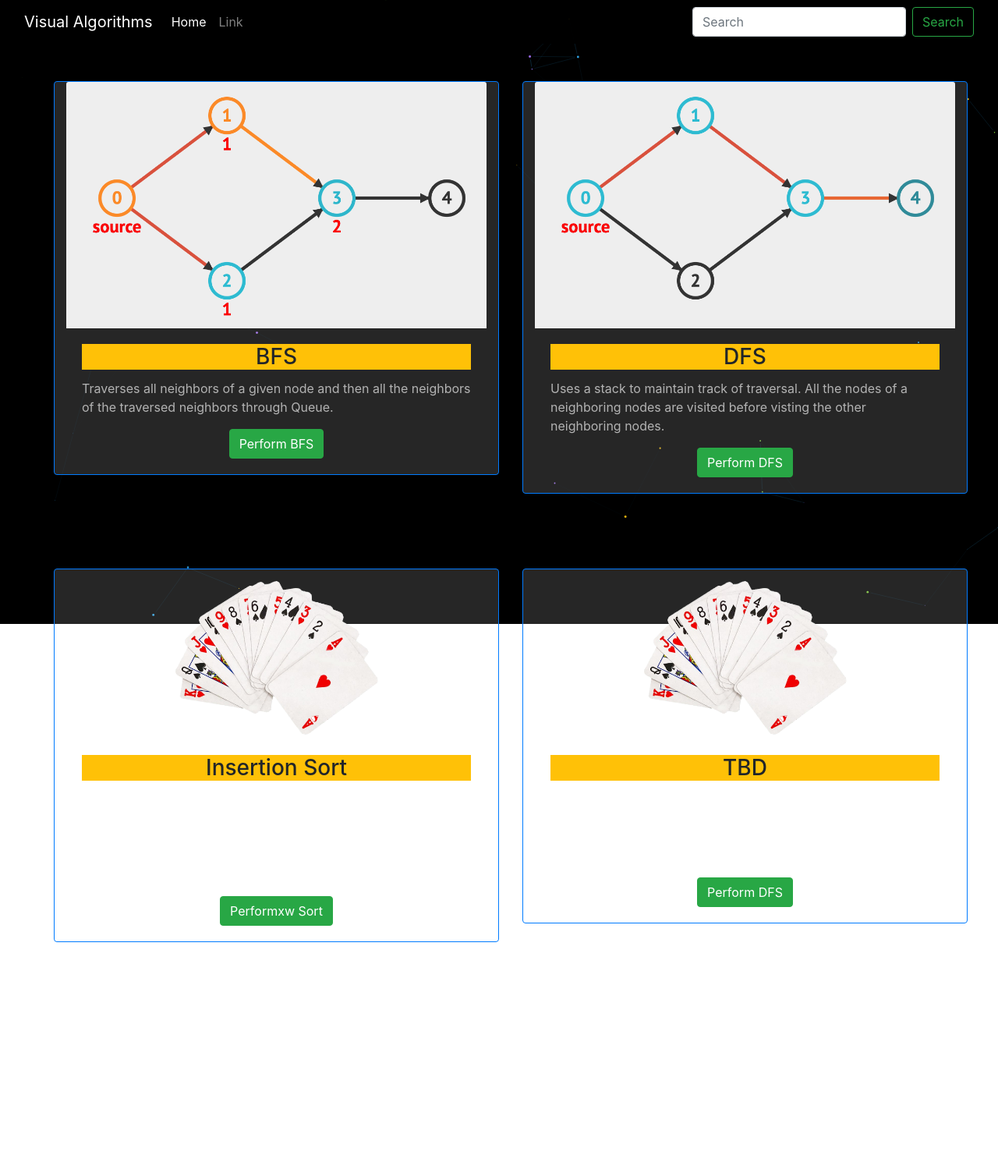
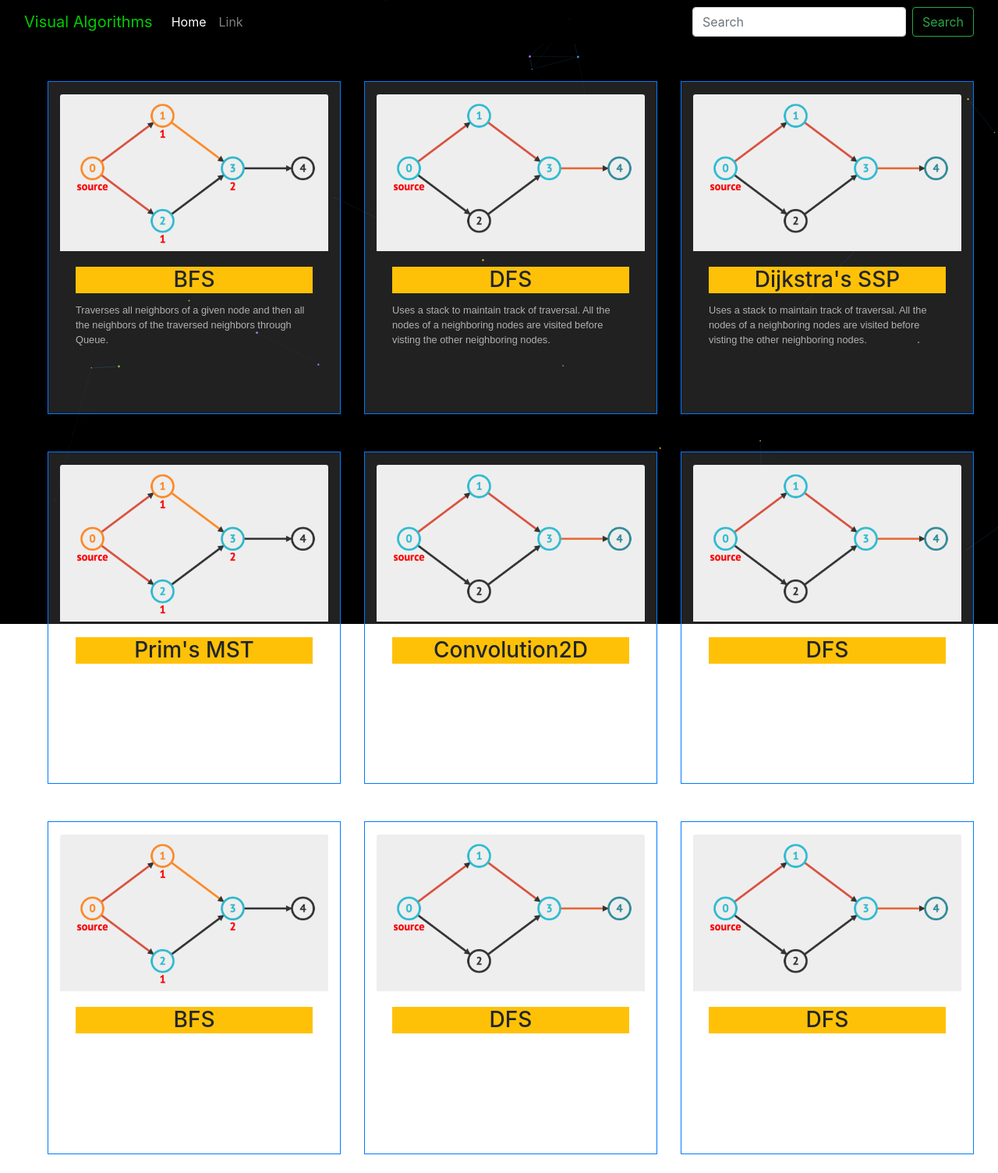
Before and after one commit to shubhamdhingra38/Visual-Algorithms, a Django app: page /home/ in a window 1280 px wide. Shown: the whole page at 78% size. Before the commit the page ends 1208 px from the top, so only its background shows below. Run offline with Django 3.2, Linux system fonts and the light colour scheme; some libraries are stand-ins or nearby versions.

Commit message:
added more algorithms, improved convolution

```diff
--- a/main/static/main/graphviz.js
+++ b/main/static/main/graphviz.js
@@ -345,9 +345,6 @@ function draw() {
       strokeWeight(4);
     vertices[i].display();
   }
-
-  //TODO
-  //debug info, useful errors to users such as where node cannot be placed
 }
 
 
--- a/main/static/main/style_home.css
+++ b/main/static/main/style_home.css
@@ -1,32 +1,26 @@
 .navbar {
-    background-color: rgba(0, 0, 0, 0.95);
+    background-color: rgba(0, 0, 0, 0.9);
 }
 
 .card {
-    background-color: rgba(255, 255, 255, 0.15);
+    background-color: rgba(255, 255, 255, 0.13);
 }
 
 .card:hover {
     transition-duration: 1s;
     transition-timing-function: cubic-bezier(0.175, 0.885, 0.32, 1.275);
-    border-radius: 10%;
-
+    border-radius: 5%;
     transform: scale(1.05);
 }
 
 .card:not(:hover) {
-    transition-duration: 1s;
-    transition-timing-function: cubic-bezier(0.6, 0.04, 0.98, 0.335) border-radius: 0%;
+    transition-duration: 0.7s;
+    transition-timing-function: cubic-bezier(0.6, 0.04, 0.98, 0.335);
+    border-radius: 0%;
 }
 
 .card .text-muted {
     color: rgba(255, 255, 255, 0.65) !important;
-}
-
-.card-body:hover {
-    transition-duration: 1s;
-    transition-timing-function: linear;
-    background-color: rgba(15, 13, 13, 0.15);
 }
 
 .card-body:hover>.card-title {
@@ -34,9 +28,9 @@
     transition-duration: 0.5s;
     transition-timing-function: linear;
     box-shadow:
-        1px 1px whitesmoke,
-        2px 2px whitesmoke,
-        3px 3px whitesmoke;
+        1px 4px black,
+        2px 4px black,
+        3px 4px black;
 }
 
 .card-body:hover>.card-text {
@@ -51,13 +45,11 @@
     max-width: 200px;
 }
 
-
-
 #particles-js {
     width: 100%;
     height: 100%;
     position: fixed;
-    background-color: #000;
+    background-color: black;
     background-size: cover;
     background-repeat: no-repeat;
 }
@@ -78,3 +70,11 @@
     display: flex;
     align-items: center;
 }
+#navbar-brand{
+    color: rgba(0, 255, 0, 0.8);
+}
+
+p{
+    font-size: 0.8rem;
+    font-family: Arial, Helvetica, sans-serif;
+}
--- a/main/templates/main/home.htm
+++ b/main/templates/main/home.htm
@@ -4,60 +4,115 @@
 <title>Visual Algorithms</title>
 {% endblock heading %}
 {% block body %}
+
+
 <!-- Cards -->
-<!-- Row 1 -->
-<div class="card-deck mx-4 ">
-  <div class="col-xs-12 col-md-12 col-lg-6">
-    <div class="my-5 card w-100 border-primary col-sm-12" style="width: 100px;">
-      <img class="card-img-top" src="{% static 'main/images/BFS.png' %}" alt="">
+<div class="card-deck mx-3">
+  <!-- Row 1 -->
+  <div class="col-xs-12 col-md-6 col-lg-4 mb-5">
+    <div class="mt-5 card border-primary col-sm-12 h-100">
+      <img class="card-img-top mt-3" src="{% static 'main/images/BFS.png' %}" alt="">
       <div class="card-body text-center d-flex flex-column">
         <h3 class="card-title bg-warning">BFS</h3>
         <p class="card-text text-muted text-left">Traverses all neighbors of a given node and then all the
           neighbors of the traversed neighbors through Queue.</p>
-        <a href="{% url 'bfs_visual' %}" class="btn mt-auto btn-success stretched-link">Perform BFS</a>
+        <a href="{% url 'bfs_visual' %}" class="stretched-link"></a>
       </div>
     </div>
   </div>
-  <div class="col-xs-12 col-md-12 col-lg-6">
-    <div class="my-5 card w-100 border-primary col-sm-12" style="width: 100px;">
-      <img class="card-img-top" src="{% static 'main/images/DFS.png' %}" alt="">
+  <div class="col-xs-12 col-md-6 col-lg-4 mb-5">
+    <div class="mt-5 card border-primary col-sm-12 h-100">
+      <img class="card-img-top mt-3" src="{% static 'main/images/DFS.png' %}" alt="">
+      <div class="card-body text-center d-flex flex-column">
+        <h3 class="card-title bg-warning">DFS</h3>
+        <p class="card-text text-muted text-left">Uses a stack to maintain track of traversal. All the nodes of a
+          neighboring nodes are visited before visting the other neighboring nodes.</p>
+        <a href="{% url 'dfs_visual' %}" class="stretched-link"></a>
+      </div>
+    </div>
+  </div>
+  <div class="col-xs-12 col-md-6 col-lg-4 mb-5">
+    <div class="mt-5 card border-primary col-sm-12 h-100">
+      <img class="card-img-top mt-3" src="{% static 'main/images/DFS.png' %}" alt="">
+      <div class="card-body text-center d-flex flex-column">
+        <h3 class="card-title bg-warning">Dijkstra's SSP</h3>
+        <p class="card-text text-muted text-left">Uses a stack to maintain track of traversal. All the nodes of a
+          neighboring nodes are visited before visting the other neighboring nodes. </p>
+        <a href="{% url 'dijkstra' %}" class="stretched-link"></a>
+      </div>
+    </div>
+  </div>
+
+  <!-- Row 2 -->
+  <div class="col-xs-12 col-md-6 col-lg-4 mb-5">
+    <div class="mt-5 card border-primary col-sm-12 h-100">
+      <img class="card-img-top mt-3" src="{% static 'main/images/BFS.png' %}" alt="">
+      <div class="card-body text-center d-flex flex-column">
+        <h3 class="card-title bg-warning">Prim's MST</h3>
+        <p class="card-text text-muted text-left">Traverses all neighbors of a given node and then all the
+          neighbors of the traversed neighbors through Queue.</p>
+        <a href="{% url 'prims_mst' %}" class="stretched-link"></a>
+      </div>
+    </div>
+  </div>
+  <div class="col-xs-12 col-md-6 col-lg-4 mb-5">
+    <div class="mt-5 card border-primary col-sm-12 h-100">
+      <img class="card-img-top mt-3" src="{% static 'main/images/DFS.png' %}" alt="">
+      <div class="card-body text-center d-flex flex-column">
+        <h3 class="card-title bg-warning">Convolution2D</h3>
+        <p class="card-text text-muted text-left">Uses a stack to maintain track of traversal. All the nodes of a
+          neighboring nodes are visited before visting the other neighboring nodes.</p>
+        <a href="{% url 'convolution' %}" class="stretched-link"></a>
+      </div>
+    </div>
+  </div>
+  <div class="col-xs-12 col-md-6 col-lg-4 mb-5">
+    <div class="mt-5 card border-primary col-sm-12 h-100">
+      <img class="card-img-top mt-3" src="{% static 'main/images/DFS.png' %}" alt="">
       <div class="card-body text-center d-flex flex-column">
         <h3 class="card-title bg-warning">DFS</h3>
         <p class="card-text text-muted text-left">Uses a stack to maintain track of traversal. All the nodes of a
           neighboring nodes are visited before visting the other neighboring nodes. </p>
-        <a href="{% url 'dfs_visual' %}" class="btn mt-auto btn-success stretched-link">Perform DFS</a>
+        <a href="{% url 'dfs_visual' %}" class="stretched-link"></a>
       </div>
     </div>
   </div>
-  <!-- Row 2 -->
-  <div class="card-deck mx-0 ">
-    <div class="col-xs-12 col-md-12 col-lg-6">
-      <div class="my-5 card w-100 border-primary col-sm-12" style="width: 100px">
-        <img class="card-img-top mx-auto" src="{% static 'main/images/Deck.png' %}" alt="" style="width: 50%;">
-        <div class="card-body text-center d-flex flex-column">
-          <h3 class="card-title bg-warning">Insertion Sort</h3>
-          <p class="card-text text-muted text-left">An inplace sorting algorithm which is stable. Worst Case Complexity
-            O(N<sup>2</sup>).
-            Insertion sort is a simple sorting algorithm that builds the final sorted array one item at a time. It is
-            much
-            less efficient on large lists than more advanced algorithms such as quicksort, heapsort, or merge sort.</p>
-          <a href="{% url 'sorting' %}" class="btn mt-auto btn-success stretched-link">Performxw Sort</a>
-        </div>
+
+  <!-- Row 3 -->
+  <div class="col-xs-12 col-md-6 col-lg-4 mb-5">
+    <div class="mt-5 card border-primary col-sm-12 h-100">
+      <img class="card-img-top mt-3" src="{% static 'main/images/BFS.png' %}" alt="">
+      <div class="card-body text-center d-flex flex-column">
+        <h3 class="card-title bg-warning">BFS</h3>
+        <p class="card-text text-muted text-left">Traverses all neighbors of a given node and then all the
+          neighbors of the traversed neighbors through Queue.</p>
+        <a href="{% url 'bfs_visual' %}" class="stretched-link"></a>
       </div>
     </div>
-    <div class="col-xs-12 col-md-12 col-lg-6">
-      <div class="my-5 card w-100 border-primary col-sm-12" style="width: 100px;">
-        <img class="card-img-top mx-auto" src="{% static 'main/images/Deck.png' %}" alt="" style="width: 50%;">
-        <div class="card-body text-center d-flex flex-column">
-          <h3 class="card-title bg-warning">TBD</h3>
-          <p class="card-text text-muted text-left">Lorem ipsum dolor sit amet, consectetur adipisicing elit. Repellat
-            quod voluptatem architecto ipsam, sit dolor? Omnis aut repellendus quia veniam libero! Voluptatibus eos nisi
-            iure ex minus debitis sit facilis? </p>
-          <a href="{% url 'dfs_visual' %}" class="btn mt-auto btn-success stretched-link">Perform DFS</a>
-        </div>
+  </div>
+  <div class="col-xs-12 col-md-6 col-lg-4 mb-5">
+    <div class="mt-5 card border-primary col-sm-12 h-100">
+      <img class="card-img-top mt-3" src="{% static 'main/images/DFS.png' %}" alt="">
+      <div class="card-body text-center d-flex flex-column">
+        <h3 class="card-title bg-warning">DFS</h3>
+        <p class="card-text text-muted text-left">Uses a stack to maintain track of traversal. All the nodes of a
+          neighboring nodes are visited before visting the other neighboring nodes.</p>
+        <a href="{% url 'dfs_visual' %}" class="stretched-link"></a>
+      </div>
+    </div>
+  </div>
+  <div class="col-xs-12 col-md-6 col-lg-4 mb-5">
+    <div class="mt-5 card border-primary col-sm-12 h-100">
+      <img class="card-img-top mt-3" src="{% static 'main/images/DFS.png' %}" alt="">
+      <div class="card-body text-center d-flex flex-column">
+        <h3 class="card-title bg-warning">DFS</h3>
+        <p class="card-text text-muted text-left">Uses a stack to maintain track of traversal. All the nodes of a
+          neighboring nodes are visited before visting the other neighboring nodes. </p>
+        <a href="{% url 'dfs_visual' %}" class="stretched-link"></a>
       </div>
     </div>
   </div>
 </div>
+<br>
 
 {% endblock body %}
--- a/main/templates/main/index.htm
+++ b/main/templates/main/index.htm
@@ -24,7 +24,7 @@
         <div id="wrapper">
             <!-- Navbar -->
             <nav class="navbar sticky-top navbar-expand-md navbar-dark">
-                <a class="navbar-brand" href="#">Visual Algorithms</a>
+                <a id="navbar-brand" class="navbar-brand" href="#">Visual Algorithms</a>
                 <button class="navbar-toggler" type="button" data-toggle="collapse" data-target="#navbarTogglerDemo02"
                     aria-controls="navbarTogglerDemo02" aria-expanded="false" aria-label="Toggle navigation">
                     <span class="navbar-toggler-icon"></span>
@@ -50,6 +50,7 @@
             {% endblock body %}
         </div>
     </div>
+
     <!-- Particles.js -->
     <div id="particles-js">
     </div>
```
Also changed, not shown: main/static/main/conv.js (+130 -60 lines), main/static/main/prims_MST.js (added, +201 -0 lines), main/static/main/utils.js (added, +13 -0 lines), main/static/main/value_iteration.js (+3 -7 lines), main/templates/main/convolution.htm (+30 -15 lines), main/templates/main/convprocess.htm (+48 -21 lines), main/templates/main/prims.htm (added, +20 -0 lines).
